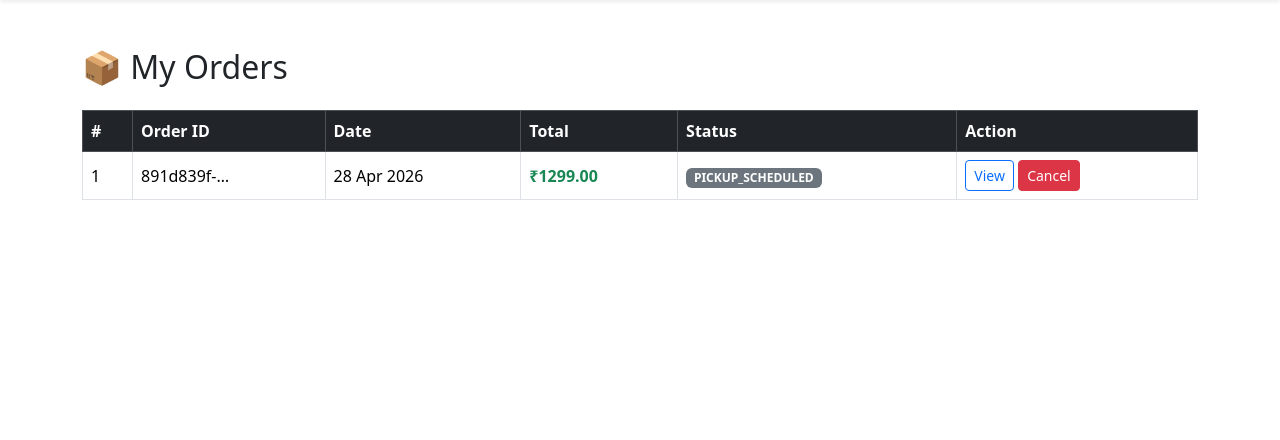
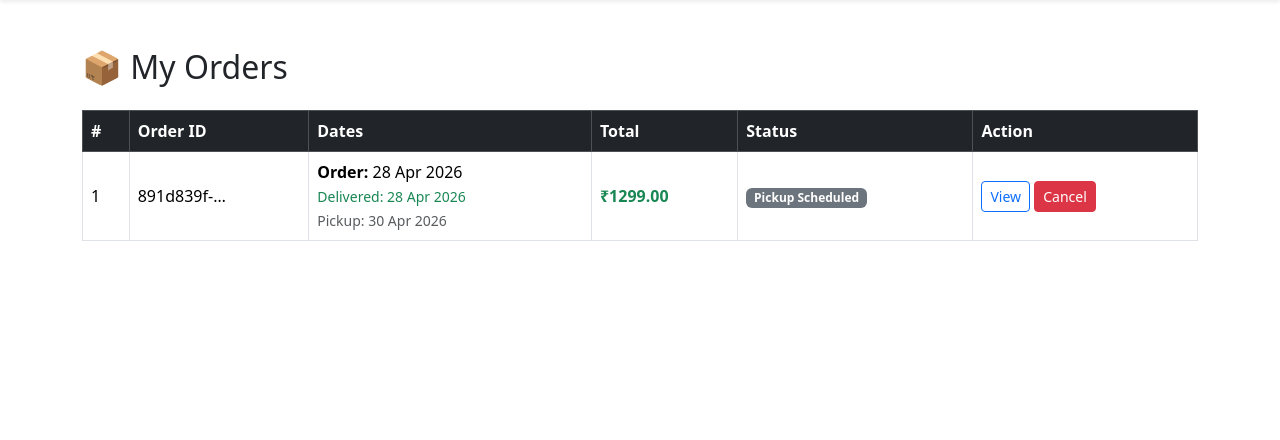
Before and after one commit to Dablukumar94/india_mart, a Django app: page /orders/ in a window 1280 px wide. Shown: the part 56-496 px from the top of the page. Run offline with Django 5.2, Linux system fonts and the light colour scheme; a user stored in the database is signed in; data comes from the database, SQL or seed files in the repository; both versions use the stored data as it was after the commit; data that the repository does not hold is empty.

Commit message:
Implement order lifecycle features: cancel, return, replacement, pickup tracking and UI updates

```diff
--- a/orders/models.py
+++ b/orders/models.py
@@ -9,6 +9,10 @@ class Order(models.Model):
         ('SHIPPED', 'Shipped'),
         ('DELIVERED', 'Delivered'),
         ('CANCELLED', 'Cancelled'),
+        ('RETURN_REQUESTED', 'Return Requested'),
+        ('REPLACEMENT_REQUESTED', 'Replacement Requested'),
+        ('PICKUP_SCHEDULED', 'Pickup Scheduled'),
+        ('PICKED_UP', 'Picked Up'),
     )
 
     id = models.UUIDField(primary_key=True, default=uuid.uuid4, editable=False)
@@ -21,7 +25,9 @@ class Order(models.Model):
         related_name='orders',
     )
     total_amount = models.DecimalField(max_digits=10, decimal_places=2, default=0)
-    status = models.CharField(max_length=20, choices=STATUS_CHOICES, default='PLACED')
+    status = models.CharField(max_length=50, choices=STATUS_CHOICES, default='PLACED')
+    delivered_at = models.DateTimeField(null=True, blank=True)
+    pickup_date = models.DateField(null=True, blank=True)
     created_at = models.DateTimeField(auto_now_add=True)
 
     def __str__(self):
--- a/orders/urls.py
+++ b/orders/urls.py
@@ -1,6 +1,9 @@
 from django.urls import path
 
-from .views import BuyNowView, CheckoutView, CancelOrderView, OrderDetailView, OrderHistoryView, OrderSuccessView
+from .views import (BuyNowView, ReturnOrderView,
+                    CheckoutView, OrderSuccessView,
+                    CancelOrderView,
+                    OrderDetailView, OrderHistoryView)
 
 urlpatterns = [
     path('checkout/', CheckoutView.as_view(), name='checkout'),
@@ -9,4 +12,5 @@ urlpatterns = [
     path('buy-now/<uuid:pk>/', BuyNowView.as_view(), name='buy-now'),
     path('success/<uuid:order_id>/', OrderSuccessView.as_view(), name='order-success'),
     path('cancel/<uuid:order_id>/', CancelOrderView.as_view(), name='cancel-order'),
+    path('return/<uuid:order_id>/', ReturnOrderView.as_view(), name='return-order'),
 ]
--- a/orders/views.py
+++ b/orders/views.py
@@ -107,3 +107,19 @@ class CancelOrderView(View):
             order.save()
 
         return redirect('order-history')
+
+class ReturnOrderView(View):
+    def post(self, request, order_id):
+        order = get_object_or_404(Order, id=order_id)
+
+        action = request.POST.get("action")
+
+        if order.status == "DELIVERED":
+            if action == "return":
+                order.status = "RETURN_REQUESTED"
+            elif action == "replace":
+                order.status = "REPLACEMENT_REQUESTED"
+
+            order.save()
+
+        return redirect('order-history')
--- a/templates/orders/order_history.html
+++ b/templates/orders/order_history.html
@@ -15,7 +15,7 @@
                 <tr>
                     <th>#</th>
                     <th>Order ID</th>
-                    <th>Date</th>
+                    <th>Dates</th>
                     <th>Total</th>
                     <th>Status</th>
                     <th>Action</th>
@@ -29,44 +29,96 @@
 
                     <td>{{ order.id|truncatechars:10 }}</td>
 
-                    <td>{{ order.created_at|date:"d M Y" }}</td>
+                    <!-- 📅 DATE SECTION -->
+                    <td>
+                        <strong>Order:</strong> {{ order.created_at|date:"d M Y" }}
 
+                        {% if order.delivered_at %}
+                        <br>
+                        <small class="text-success">
+                            Delivered: {{ order.delivered_at|date:"d M Y" }}
+                        </small>
+                        {% endif %}
+
+                        {% if order.pickup_date %}
+                        <br>
+                        <small class="text-muted">
+                            Pickup: {{ order.pickup_date|date:"d M Y" }}
+                        </small>
+                        {% endif %}
+                    </td>
+
+                    <!-- 💰 TOTAL -->
                     <td class="text-success fw-bold">
                         ₹{{ order.total_amount }}
                     </td>
 
-                    <!-- STATUS -->
+                    <!-- 🏷 STATUS -->
                     <td>
                         <span class="badge
                             {% if order.status == 'PLACED' %} bg-warning text-dark
                             {% elif order.status == 'SHIPPED' %} bg-primary
                             {% elif order.status == 'DELIVERED' %} bg-success
                             {% elif order.status == 'CANCELLED' %} bg-danger
-                            {% else %} bg-secondary
+                            {% elif order.status == 'RETURN_REQUESTED' %} bg-warning text-dark
+                            {% elif order.status == 'REPLACEMENT_REQUESTED' %} bg-info
+                            {% elif order.status == 'PICKUP_SCHEDULED' %} bg-secondary
+                            {% elif order.status == 'PICKED_UP' %} bg-dark
+                            {% else %} bg-light text-dark
                             {% endif %}
                         ">
                             {{ order.get_status_display }}
                         </span>
                     </td>
 
-                    <!-- ACTION -->
+                    <!-- ⚙️ ACTIONS -->
                     <td>
+
+                        <!-- View -->
                         <a href="{% url 'order-detail' order.id %}"
                            class="btn btn-sm btn-outline-primary">
                            View
                         </a>
 
-                        <!-- ✅ CANCEL BUTTON -->
+                        <!-- Cancel -->
                         {% if order.status != 'DELIVERED' and order.status != 'CANCELLED' %}
                         <form method="POST"
                               action="{% url 'cancel-order' order.id %}"
                               style="display:inline;">
                             {% csrf_token %}
-                            <button type="submit" class="btn btn-sm btn-danger">
+                            <button type="submit"
+                                    class="btn btn-sm btn-danger"
+                                    onclick="return confirm('Cancel this order?')">
                                 Cancel
                             </button>
                         </form>
                         {% endif %}
+
+                        <!-- Return / Replace -->
+                        {% if order.status == 'DELIVERED' %}
+
+                        <form method="POST"
+                              action="{% url 'return-order' order.id %}"
+                              style="display:inline;">
+                            {% csrf_token %}
+                            <input type="hidden" name="action" value="return">
+                            <button class="btn btn-sm btn-warning">
+                                Return
+                            </button>
+                        </form>
+
+                        <form method="POST"
+                              action="{% url 'return-order' order.id %}"
+                              style="display:inline;">
+                            {% csrf_token %}
+                            <input type="hidden" name="action" value="replace">
+                            <button class="btn btn-sm btn-info text-white">
+                                Replace
+                            </button>
+                        </form>
+
+                        {% endif %}
+
                     </td>
 
                 </tr>
```
Also changed, not shown: db.sqlite3, orders/migrations/0003_alter_order_status.py (added), orders/migrations/0004_alter_order_status.py (added), orders/migrations/0005_order_pickup_date_alter_order_status.py (added), orders/migrations/0006_order_delivered_at.py (added).
